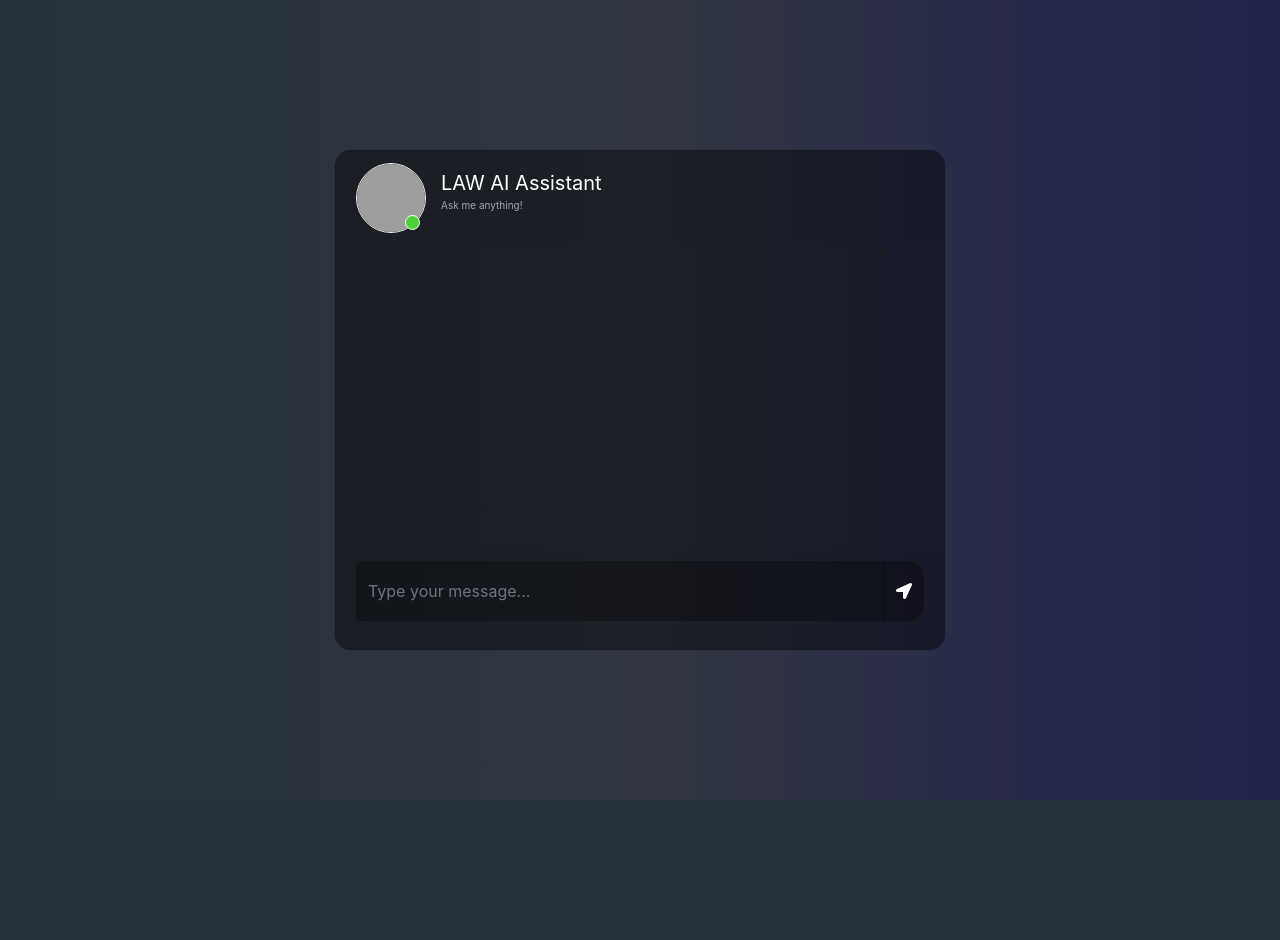
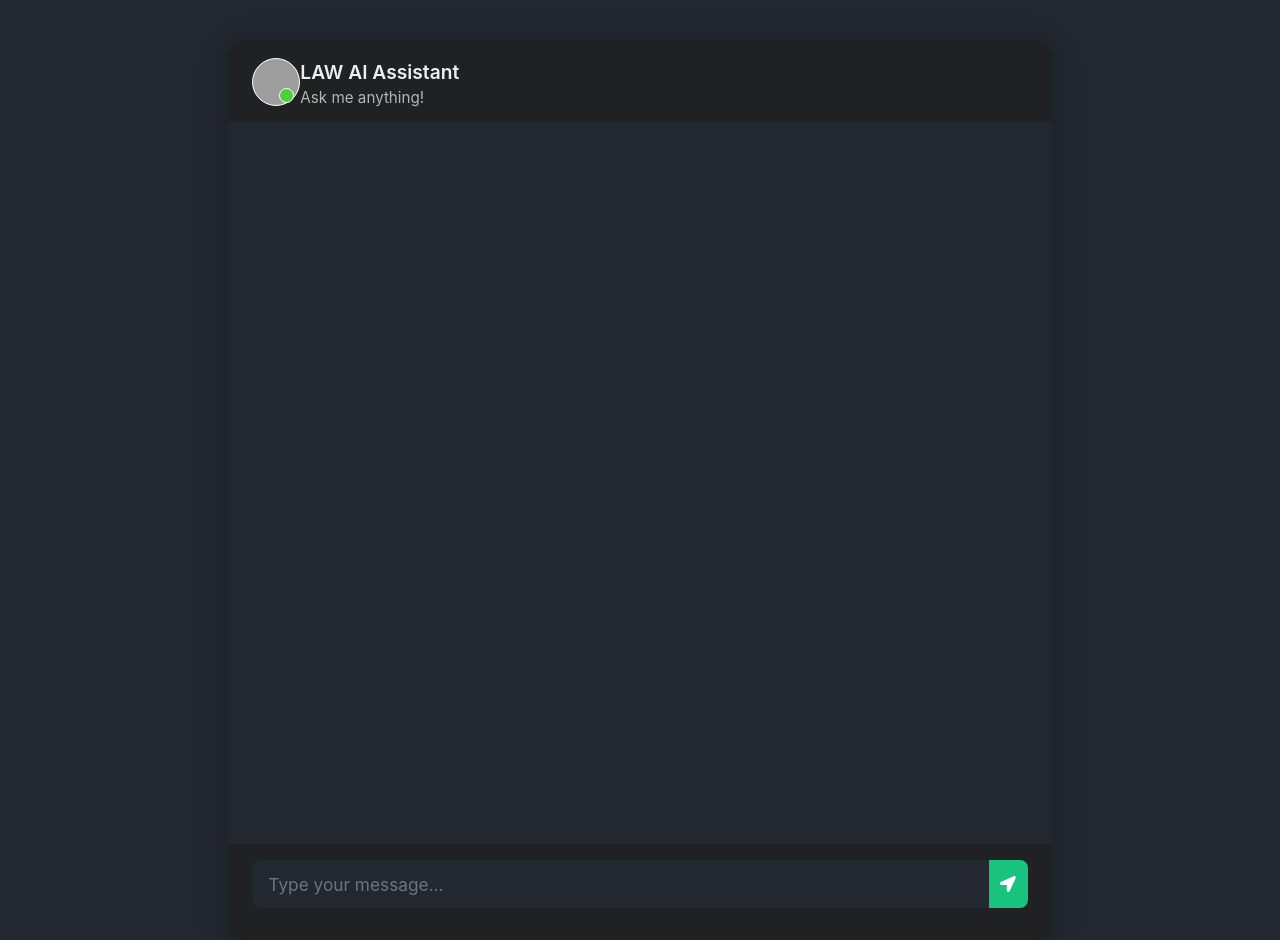
Before and after one commit to Muhammad-Hassan-Farid/Legal-Chatbot, a Flask app: page / in a window 1280 px wide. Before the commit the page ends 800 px from the top, so only its background shows below. Run offline with Flask 3, Linux system fonts and the light colour scheme; some libraries are stand-ins or nearby versions; grey boxes are pictures that could not be loaded.

Commit message:
Improve UI

```diff
--- a/src/prompt.py
+++ b/src/prompt.py
@@ -8,8 +8,11 @@ system_prompt = (
     "- Identify and cite the most relevant constitutional Article(s) and Section(s).\n"
     "- Where helpful, give short examples or analogies to make the explanation easier.\n"
     "- If the context does not provide enough information, reply only with: 'I don't know.'\n\n"
-    "Format your response as:\n"
-    "Answer:\n<Your detailed and beginner-friendly explanation here>\n\n"
-    "Relevant Article(s): <List the article numbers/sections if available, else 'Not found'>\n\n"
+    "Format your response using markdown for proper structure, including headings, paragraphs, bullet points, and numbered lists where appropriate.\n\n"
+    "Example format:\n"
+    "# Answer\n"
+    "<Your detailed and beginner-friendly explanation here>\n\n"
+    "## Relevant Article(s)\n"
+    "- <List the article numbers/sections if available, else 'Not found'>\n\n"
     "{context}"
 )
--- a/static/style.css
+++ b/static/style.css
@@ -1,29 +1,29 @@
-body,html{
+body, html {
   height: 100%;
   margin: 0;
-	background: rgb(44, 47, 59);
-   background: -webkit-linear-gradient(to right, rgb(40, 59, 34), rgb(54, 60, 70), rgb(32, 32, 43));
-	background: linear-gradient(to right, rgb(38, 51, 61), rgb(50, 55, 65), rgb(33, 33, 78));
+  background: #23272f;
+  font-family: 'Inter', 'Segoe UI', Arial, sans-serif;
 }
 
-.chat{
-	margin-top: auto;
-	margin-bottom: auto;
+.chat {
+  margin: 40px auto;
 }
-.card{
-	height: 500px;
-	border-radius: 15px !important;
-	background-color: rgba(0,0,0,0.4) !important;
+
+.card {
+  height: 900px;
+  border-radius: 18px !important;
+  background: #101114 !important;
+  box-shadow: 0 4px 32px 0 rgba(0,0,0,0.18);
+  border: none;
 }
-.contacts_body{
-	padding:  0.75rem 0 !important;
-	overflow-y: auto;
-	white-space: nowrap;
-}
-.msg_card_body{
+
+.msg_card_body {
   overflow-y: auto;
   scroll-behavior: smooth;
+  padding: 24px 12px 24px 12px;
+  background: #23272f;
 }
+
 .loading-indicator {
   display: flex;
   justify-content: center;
@@ -31,7 +31,6 @@ body,html{
   margin: 10px 0;
 }
 
-/* Fade-in animation for messages */
 .fade-in {
   animation: fadeIn 0.5s;
 }
@@ -40,213 +39,149 @@ body,html{
   to { opacity: 1; transform: translateY(0); }
 }
 
+.card-header {
+  border-radius: 18px 18px 0 0 !important;
+  border-bottom: 0 !important;
+  background: #202123 !important;
+  color: #ececf1;
+  padding: 18px 24px 12px 24px;
+  border: none;
+}
+
+.card-footer {
+  border-radius: 0 0 18px 18px !important;
+  border-top: 0 !important;
+  background: #202123 !important;
+  padding: 16px 24px 16px 24px;
+  border: none;
+}
+
+.type_msg {
+  background: #23272f !important;
+  border: none !important;
+  color: #ececf1 !important;
+  height: 48px !important;
+  border-radius: 8px 0 0 8px !important;
+  font-size: 1.08em;
+  padding-left: 16px;
+  outline: none;
+  box-shadow: none !important;
+}
+
+.send_btn {
+  border-radius: 0 8px 8px 0 !important;
+  background: #19c37d !important;
+  border: none !important;
+  color: #fff !important;
+  cursor: pointer;
+  transition: background 0.2s;
+}
+.send_btn:hover {
+  background: #15a362 !important;
+}
+
+.user_img {
+  height: 48px;
+  width: 48px;
+  border: 1.5px solid #f5f6fa;
+  background: #fff;
+  object-fit: cover;
+}
+.user_img_msg {
+  height: 36px;
+  width: 36px;
+  border: 1.5px solid #f5f6fa;
+  background: #fff;
+  object-fit: cover;
+}
+.img_cont {
+  position: relative;
+  height: 48px;
+  width: 48px;
+}
+.img_cont_msg {
+  height: 36px;
+  width: 36px;
+}
+
+.user_info span {
+  font-size: 1.2em;
+  color: #ececf1;
+  font-weight: 600;
+}
+.user_info p {
+  font-size: 0.95em;
+  color: #b4b4b4;
+  margin-bottom: 0;
+}
+
+.msg_cotainer {
+  margin-top: auto;
+  margin-bottom: auto;
+  margin-left: 10px;
+  border-radius: 16px 16px 16px 4px;
+  background: #343541;
+  color: #ececf1;
+  padding: 14px 18px 14px 18px;
+  position: relative;
+  max-width: 75%;
+  box-shadow: 0 2px 8px 0 rgba(0,0,0,0.04);
+  font-size: 0.98em;
+  word-break: break-word;
+}
+
+.msg_cotainer_send {
+  margin-top: auto;
+  margin-bottom: auto;
+  margin-right: 10px;
+  border-radius: 16px 16px 4px 16px;
+  background: #2e7d32;
+  color: #fff;
+  padding: 14px 18px 14px 18px;
+  position: relative;
+  max-width: 75%;
+  box-shadow: 0 2px 8px 0 rgba(0,0,0,0.04);
+  font-size: 0.98em;
+  word-break: break-word;
+}
+
+.msg_time, .msg_time_send {
+  position: absolute;
+  bottom: -18px;
+  font-size: 11px;
+  color: #b4b4b4;
+}
+.msg_time {
+  left: 0;
+}
+.msg_time_send {
+  right: 0;
+}
+
+.online_icon {
+  position: absolute;
+  height: 15px;
+  width: 15px;
+  background-color: #4cd137;
+  border-radius: 50%;
+  bottom: 0.2em;
+  right: 0.4em;
+  border: 1.5px solid white;
+}
+
 @media (max-width: 600px) {
   .chat {
     margin: 0;
   }
   .card {
-		height: 80vh;
+    height: 90vh;
     min-height: 400px;
   }
   .msg_card_body {
-		font-size: 0.95em;
+    font-size: 0.98em;
+    padding: 12px 2px 12px 2px;
+  }
+  .card-header, .card-footer {
+    padding: 10px 8px;
   }
 }
-.card-header{
-	border-radius: 15px 15px 0 0 !important;
-	border-bottom: 0 !important;
-}
-.card-footer{
-border-radius: 0 0 15px 15px !important;
-	border-top: 0 !important;
-}
-.container{
-	align-content: center;
-}
-.search{
-	border-radius: 15px 0 0 15px !important;
-	background-color: rgba(0,0,0,0.3) !important;
-	border:0 !important;
-	color:white !important;
-}
-.search:focus{
-	 box-shadow:none !important;
-   outline:0px !important;
-}
-.type_msg{
-	background-color: rgba(0,0,0,0.3) !important;
-	border:0 !important;
-	color:white !important;
-	height: 60px !important;
-	overflow-y: auto;
-}
-	.type_msg:focus{
-	 box-shadow:none !important;
-   outline:0px !important;
-}
-.attach_btn{
-	border-radius: 15px 0 0 15px !important;
-	background-color: rgba(0,0,0,0.3) !important;
-	border:0 !important;
-	color: white !important;
-	cursor: pointer;
-}
-.send_btn{
-	border-radius: 0 15px 15px 0 !important;
-	background-color: rgba(0,0,0,0.3) !important;
-	border:0 !important;
-	color: white !important;
-	cursor: pointer;
-}
-.search_btn{
-	border-radius: 0 15px 15px 0 !important;
-	background-color: rgba(0,0,0,0.3) !important;
-	border:0 !important;
-	color: white !important;
-	cursor: pointer;
-}
-.contacts{
-	list-style: none;
-	padding: 0;
-}
-.contacts li{
-	width: 100% !important;
-	padding: 5px 10px;
-	margin-bottom: 15px !important;
-}
-.active{
-	background-color: rgba(0,0,0,0.3);
-}
-.user_img{
-	height: 70px;
-	width: 70px;
-	border:1.5px solid #f5f6fa;
-
-}
-.user_img_msg{
-	height: 40px;
-	width: 40px;
-	border:1.5px solid #f5f6fa;
-
-}
-.img_cont{
-	position: relative;
-	height: 70px;
-	width: 70px;
-}
-.img_cont_msg{
-	height: 40px;
-	width: 40px;
-}
-.online_icon{
-	position: absolute;
-	height: 15px;
-	width:15px;
-	background-color: #4cd137;
-	border-radius: 50%;
-	bottom: 0.2em;
-	right: 0.4em;
-	border:1.5px solid white;
-}
-.offline{
-	background-color: #c23616 !important;
-}
-.user_info{
-	margin-top: auto;
-	margin-bottom: auto;
-	margin-left: 15px;
-}
-.user_info span{
-	font-size: 20px;
-	color: white;
-}
-.user_info p{
-	font-size: 10px;
-	color: rgba(255,255,255,0.6);
-}
-.video_cam{
-	margin-left: 50px;
-	margin-top: 5px;
-}
-.video_cam span{
-	color: white;
-	font-size: 20px;
-	cursor: pointer;
-	margin-right: 20px;
-}
-.msg_cotainer{
-	margin-top: auto;
-	margin-bottom: auto;
-	margin-left: 10px;
-	border-radius: 25px;
-	background-color: rgb(82, 172, 255);
-	padding: 10px;
-	position: relative;
-}
-.msg_cotainer_send{
-	margin-top: auto;
-	margin-bottom: auto;
-	margin-right: 10px;
-	border-radius: 25px;
-	background-color: #58cc71;
-	padding: 10px;
-	position: relative;
-}
-.msg_time{
-	position: absolute;
-	left: 0;
-	bottom: -15px;
-	color: rgba(255,255,255,0.5);
-	font-size: 10px;
-}
-.msg_time_send{
-	position: absolute;
-	right:0;
-	bottom: -15px;
-	color: rgba(255,255,255,0.5);
-	font-size: 10px;
-}
-.msg_head{
-	position: relative;
-}
-#action_menu_btn{
-	position: absolute;
-	right: 10px;
-	top: 10px;
-	color: white;
-	cursor: pointer;
-	font-size: 20px;
-}
-.action_menu{
-	z-index: 1;
-	position: absolute;
-	padding: 15px 0;
-	background-color: rgba(0,0,0,0.5);
-	color: white;
-	border-radius: 15px;
-	top: 30px;
-	right: 15px;
-	display: none;
-}
-.action_menu ul{
-	list-style: none;
-	padding: 0;
-	margin: 0;
-}
-.action_menu ul li{
-	width: 100%;
-	padding: 10px 15px;
-	margin-bottom: 5px;
-}
-.action_menu ul li i{
-	padding-right: 10px;
-}
-.action_menu ul li:hover{
-	cursor: pointer;
-	background-color: rgba(0,0,0,0.2);
-}
-@media(max-width: 576px){
-	.contacts_card{
-	margin-bottom: 15px !important;
-}
-}
--- a/templates/index.html
+++ b/templates/index.html
@@ -9,6 +9,8 @@
 		<link rel="stylesheet" href="https://stackpath.bootstrapcdn.com/bootstrap/4.1.3/css/bootstrap.min.css" integrity="sha384-MCw98/SFnGE8fJT3GXwEOngsV7Zt27NXFoaoApmYm81iuXoPkFOJwJ8ERdknLPMO" crossorigin="anonymous">
 		<link rel="stylesheet" href="https://use.fontawesome.com/releases/v5.5.0/css/all.css" integrity="sha384-B4dIYHKNBt8Bc12p+WXckhzcICo0wtJAoU8YZTY5qE0Id1GSseTk6S+L3BlXeVIU" crossorigin="anonymous">
 		<script src="https://ajax.googleapis.com/ajax/libs/jquery/3.3.1/jquery.min.js"></script>
+		<!-- Marked.js for Markdown rendering -->
+		<script src="https://cdn.jsdelivr.net/npm/marked/marked.min.js"></script>
 		<link rel="stylesheet" type="text/css" href="{{ url_for('static', filename='style.css')}}"/>
 	</head>
 
@@ -16,12 +18,12 @@
 	<body>
 		<div class="container-fluid h-100">
 			<div class="row justify-content-center h-100">
-				<div class="col-md-8 col-xl-6 chat">
+				<div class="col-md-10 col-xl-8 chat">
 					<div class="card">
 						<div class="card-header msg_head">
 							<div class="d-flex bd-highlight">
 								<div class="img_cont">
-									<img src="https://cdn-icons-png.flaticon.com/512/387/387569.png"class="rounded-circle user_img" alt="User Icon">
+									<img src="https://cdn-icons-png.flaticon.com/512/7238/7238393.png" class="rounded-circle user_img" alt="Lawyer Icon">
 									<!-- <img src="https://www.prdistribution.com/spirit/uploads/pressreleases/2019/newsreleases/d83341deb75c4c4f6b113f27b1e42cd8-chatbot-florence-already-helps-thousands-of-patients-to-remember-their-medication.png" class="rounded-circle user_img"> -->
 									<span class="online_icon"></span>
 								</div>
@@ -78,8 +80,10 @@
 					type: "POST",
 					url: "/get",
 				}).done(function(data) {
-					var botHtml = '<div class="d-flex justify-content-start mb-4 fade-in"><div class="img_cont_msg"><img src="https://cdn-icons-png.flaticon.com/512/387/387569.png" class="rounded-circle user_img_msg"></div><div class="msg_cotainer">' + data + '<span class="msg_time">' + str_time + '</span></div></div>';
-					$("#messageFormeight").append($.parseHTML(botHtml));
+					// Render markdown to HTML using marked.js
+					var rendered = marked.parse(data);
+					var botHtml = '<div class="d-flex justify-content-start mb-4 fade-in"><div class="img_cont_msg"><img src="https://cdn-icons-png.flaticon.com/512/7238/7238393.png" class="rounded-circle user_img_msg"></div><div class="msg_cotainer">' + rendered + '<span class="msg_time">' + str_time + '</span></div></div>';
+					$("#messageFormeight").append(botHtml);
 					scrollToBottom();
 				}).always(function() {
 					$("#loading-indicator").hide();
```
Lines whose indentation alone changed are shown as unchanged.
